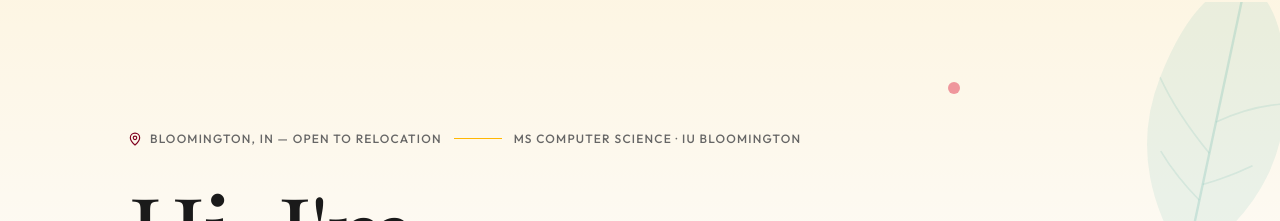
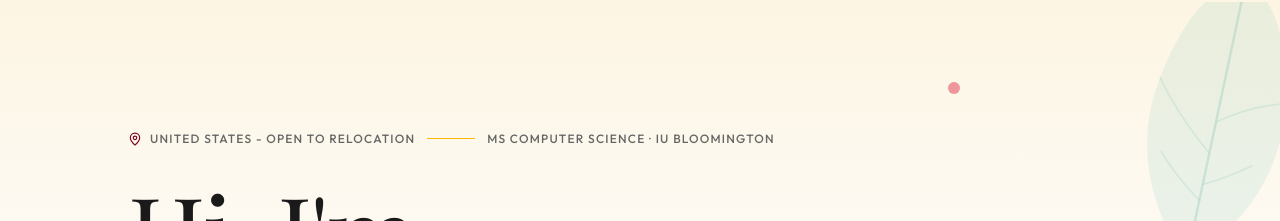
Before and after one commit to nandiniii2/nandini-portfolio, a React (Vite) app: page / in a window 1280 px wide. Shown: the part 78-299 px from the top of the page. Built offline with nearby package versions, Linux system fonts and the light colour scheme; a web font is replaced by a local one.

Commit message:
Update GalleryLayout.jsx

```diff
--- a/src/components/GalleryLayout.jsx
+++ b/src/components/GalleryLayout.jsx
@@ -69,7 +69,7 @@ const GalleryLayout = ({ onExperienceClick, onTechStackClick }) => {
           <motion.div {...fadeUp(0)} className="flex items-center gap-3 mb-8">
             <div className="flex items-center gap-2 text-botanical-burgundy">
               <MapPin size={14} />
-              <span className="subheading-sans">Bloomington, IN — Open to Relocation</span>
+              <span className="subheading-sans">United States - Open to Relocation</span>
             </div>
             <div className="h-px w-12 bg-botanical-yellow" />
             <span className="subheading-sans text-textMuted">MS Computer Science · IU Bloomington</span>
```
